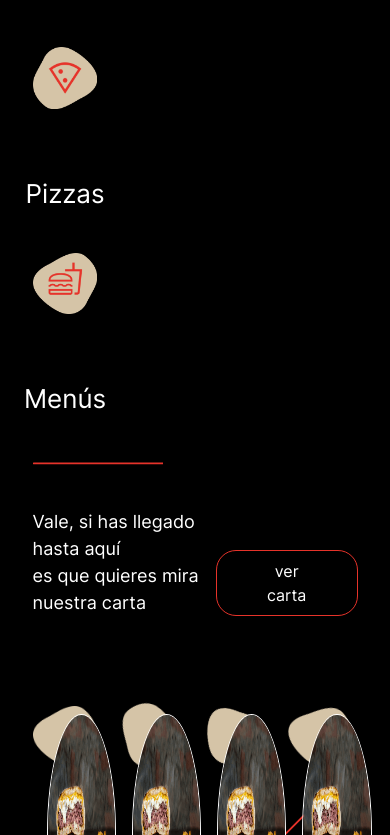
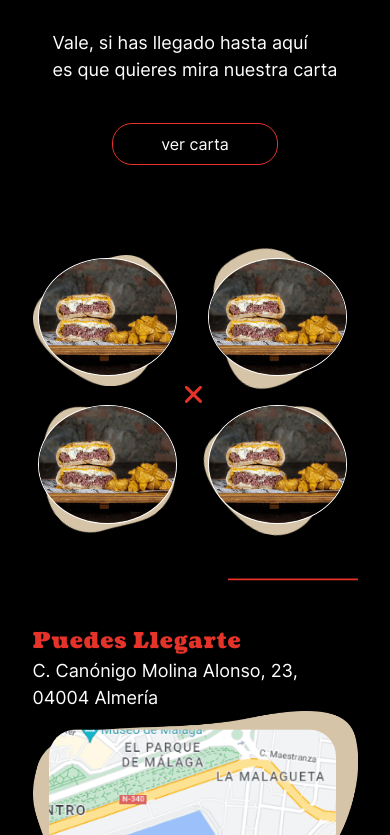
Before and after one commit to osquelsantisteban/landing_hamburguesera, a React (Create React App) app: page / in a window 390 px wide. Shown: the part 2489-3324 px from the top of the page. Built offline with nearby package versions, Linux system fonts and the light colour scheme.

Commit message:
upd mobile style

```diff
--- a/src/App.css
+++ b/src/App.css
@@ -45,7 +45,7 @@
 }
 
 .bordeDifuminado:hover{
-  border: 0px;
+  border: 1px solid transparent;
   box-shadow: inset 0 0 4px 4px rgb(230 51 42 / 0.7);
 }
 
--- a/src/App.js
+++ b/src/App.js
@@ -34,14 +34,18 @@ function App() {
           <Offer/>
           <Spaces space={isMobile ? 90 : 300} hasArrow={true} arrow={arrow.ARROW_STRAIGHT} position={position.left} />
           {/* Ver Carta */}
-          <section className='flex justify-around'>
+          <section className='flex md:flex-row flex-col gap-10 items-center md:justify-around'>
             <small>Vale, si has llegado hasta aquí <br/> es que quieres mira nuestra carta </small>
-            <button type="button" className='mt-auto btn'>ver carta</button>
+            <button type="button" className='mt-auto btn bordeDifuminado'>ver carta</button>
           </section>
 
           <Spaces space={isMobile ? 90 : 300} />
           <ProductsList></ProductsList>
-          <Spaces space={isMobile ? 90 : 300} hasArrow={true} arrow={arrow.ARROW_RIGHT} position={position.right} />
+          {
+            isMobile
+            ? <Spaces space={90} hasArrow={true} arrow={arrow.ARROW_STRAIGHT} position={position.right} />
+            : <Spaces space={300} hasArrow={true} arrow={arrow.ARROW_RIGHT} position={position.right} />
+          }
           <MapZone></MapZone>
           <Spaces space={isMobile ? 90 : 300} />
           <ContactForm></ContactForm>
--- a/src/components/ContactForm/ContactForm.module.css
+++ b/src/components/ContactForm/ContactForm.module.css
@@ -1,19 +1,21 @@
 :root {
     --red: #e6332a;
     --radius: 20px;
+    --size: 1.5em;
+    --size-mob: 0.8em;
 }
 
 .inputs {
     border: 1px solid white;
     border-radius: var(--radius);
     padding: 5px 12px;
-    color: black;
+    color: transparent;
     background-color: transparent;
 }
 
 .customCheckbox {
     appearance: none;
-    background-color: #000;
+    background-color: transparent;
     margin: 0;
     font: inherit;
     color: currentColor;
@@ -26,10 +28,17 @@
 }
 .customCheckbox + span {
     position: absolute;
-    width: 1.5em;
-    height: 1.5em;
+    width: var(--size);
+    height: var(--size);
     background-color: rgb(243, 240, 240);
     clip-path: polygon(9.73% 47.21%, 0px 65%, 50% 100%, 100% 16%, 82.14% 6.41%, 44.07% 73.75%);
     top: -6px;
     left: -2px;
 }
+
+@media (max-width: 648px) {
+    .customCheckbox + span {
+        width: var(--size-mob);
+        height: var(--size-mob);
+    }
+}
--- a/src/components/Map/Map.module.css
+++ b/src/components/Map/Map.module.css
@@ -9,3 +9,9 @@
     scale: 0.9;
     border-radius: 30px;
 }
+
+@media (max-width: 648px) {
+    .mapImg {
+        top: 10px;
+    }
+}
--- a/src/components/Offer/Offer.jsx
+++ b/src/components/Offer/Offer.jsx
@@ -6,7 +6,7 @@ import prod3Img from './assets/product 3.png';
 
 function Offer({imgdir, text}) {
     return (
-        <article className='flex flex-col gap-y-[65px] items-center w-3/12'>
+        <article className='flex flex-col gap-y-3 md:gap-y-[65px] items-center w-3/12'>
             <img src={imgdir} alt={text} />
             <h3 className='text-center text-wrap'>{text}</h3>
         </article>
@@ -17,10 +17,10 @@ function Offers() {
     const isMobile = (window.innerWidth <= 648)
 
     return (
-        <section className='w-[80%] md:m-auto z-20'>
+        <section className='md:w-[80%] md:m-auto z-20'>
             <h2>Esto es lo que <br />tenemos para ti</h2>
             <Spaces space={(isMobile) ? 40 : 150}/>
-            <div className='flex md:flex-row flex-col gap-10 justify-between'>
+            <div className='flex flex-row gap-10 justify-between'>
                 <Offer imgdir={prod1Img} text={'Hamburguesas cerradas'}></Offer>
                 <Offer imgdir={prod2Img} text={'Pizzas'}></Offer>
                 <Offer imgdir={prod3Img} text={'Menús'}></Offer>
--- a/src/components/Products/Product.jsx
+++ b/src/components/Products/Product.jsx
@@ -9,6 +9,8 @@ function Product({pos}) {
     useEffect(() => {
         setRotate(`turn${pos}`)
     },[pos])
+
+    const isMobile = (window.innerWidth <= 648)
 
     return (
         <a href='#' className={ProductStyle.rotation}>
--- a/src/components/Products/Product.module.css
+++ b/src/components/Products/Product.module.css
@@ -1,5 +1,6 @@
 :root {
     --diam: 240px;
+    --diam-mob: 90%;
 }
 
 @keyframes rotation {
@@ -35,3 +36,12 @@
 .turn4 {
     transform: rotate(10deg);
 }
+
+@media (max-width: 648px) {
+    .product {
+        top: 3px;
+        left: 5px;
+        width: var(--diam-mob);
+        height: var(--diam-mob);
+    }
+}
--- a/src/components/Products/ProductList.jsx
+++ b/src/components/Products/ProductList.jsx
@@ -3,9 +3,15 @@ import Product from './Product';
 
 function ProductsList() {
     return (
-        <section className='flex gap-4 z-20'>
+        <section className='relative grid grid-cols-2 gap-4 z-20'>
             <Product pos={1}></Product>
             <Product pos={2}></Product>
+            <svg className="absolute top-[47%] left-[47%]" xmlns="http://www.w3.org/2000/svg" width="16.867" height="16.85" viewBox="179.067 2306.883 16.867 16.85">
+                <g data-name="Grupo 29">
+                    <path d="m180.5 2308.31 14 14" stroke-linejoin="round" stroke-linecap="round" stroke-width="3" stroke="#e6332a" fill="transparent" data-name="Línea 4"/>
+                    <path d="m194.5 2308.31-14 14" stroke-linejoin="round" stroke-linecap="round" stroke-width="3" stroke="#e6332a" fill="transparent" data-name="Línea 5"/>
+                </g>
+            </svg>
             <Product pos={3}></Product>
             <Product pos={4}></Product>
         </section>
--- a/src/index.css
+++ b/src/index.css
@@ -46,7 +46,7 @@ small {
 @media (max-width: 648px) {
   h1 { font-size: 77px; }
   h2 { font-size: 22px; }
-  h3 { font-size: 26px; }
+  h3 { font-size: 16px; }
   p { font-size: 18px; }
   span { font-size: 26px; }
 }
```
